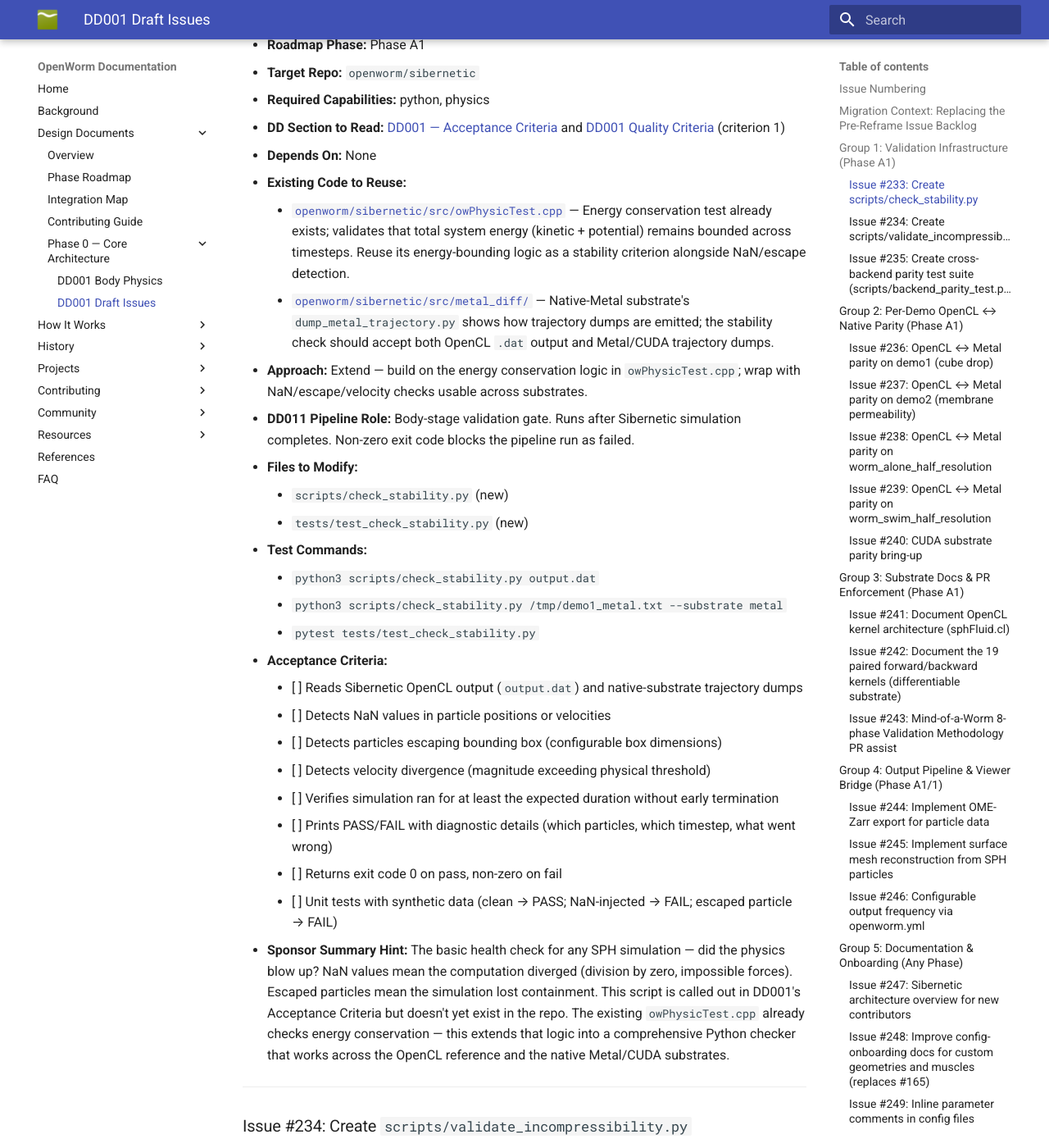
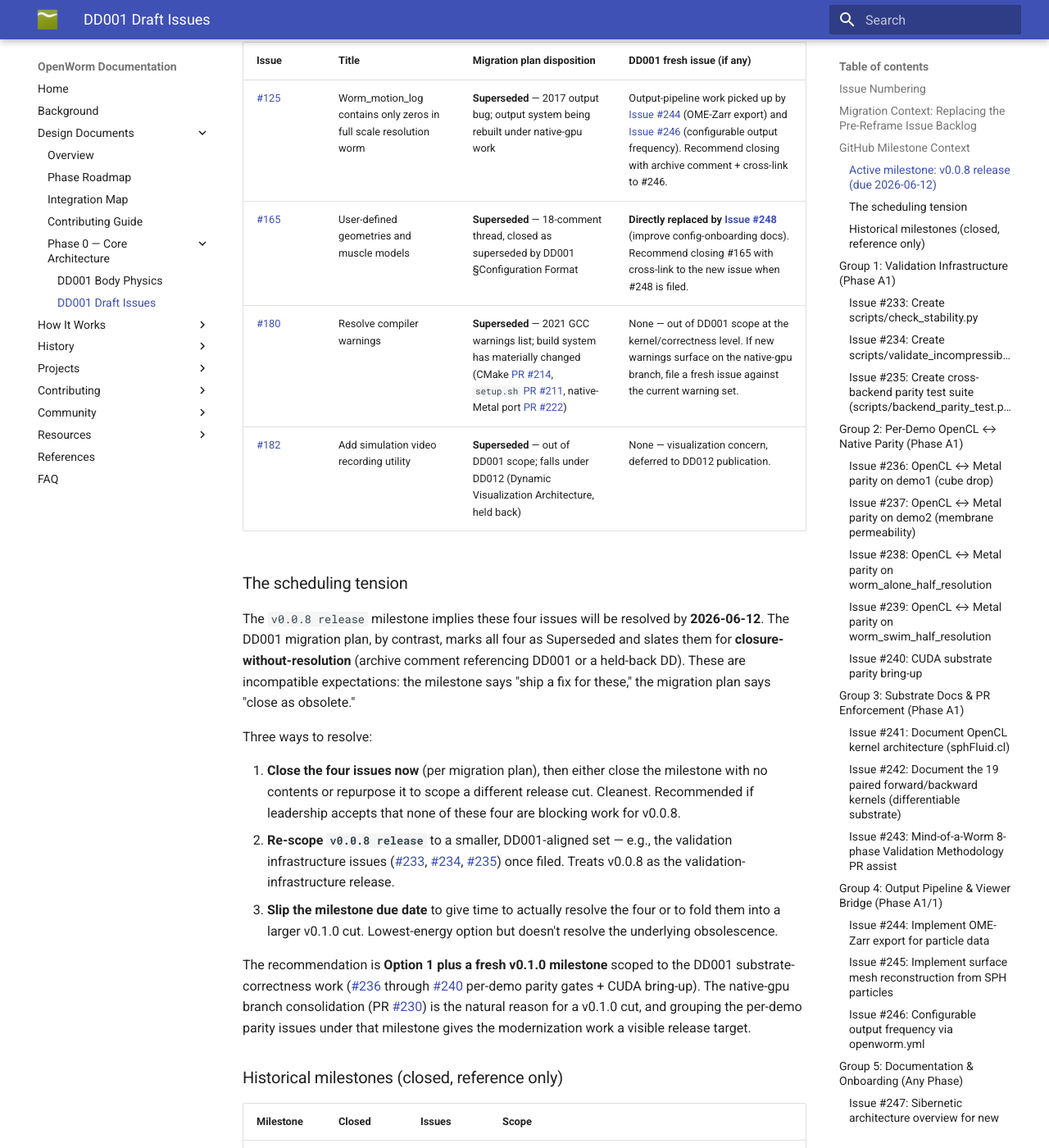
Before and after one commit to openworm/openworm_docs, an MkDocs documentation site: the page built from docs/design_documents/DD001_draft_issues.md, in a window 1280 px wide and 1400 px high, scrolled down 2470 px. Shown: the whole window at 82% size. Built offline with MkDocs 1.6.1 and Material for MkDocs 9.7.7, drawn with Linux system fonts in a browser that asks for light colours; some of the changed text lies outside the part shown.

Commit message:
DD001 draft issues: map GitHub milestones into the doc
Surface the openworm/sibernetic milestone landscape against the DD001
plan so leadership can make an explicit call.

What's in the repo today:
- 3 historical milestones closed 2015-2016 (v0.0.3, v0.0.4, v0.0.5)
- 1 active milestone: v0.0.8 release, due 2026-06-12 (15 days from
  today as of 2026-05-28), containing 4 open issues:
  #125, #165, #180, #182

The conflict:
- All 4 v0.0.8-milestoned issues are slated for closure in the
  migration plan (3 Superseded, 1 Superseded-with-replacement via
  Issue #248 config-onboarding docs)
- The milestone implies these will be RESOLVED by 2026-06-12; the
  migration plan slates them for closure-without-resolution
- Incompatible expectations leadership should settle before either
  the milestone closes or the fresh DD001 issues get filed

What this commit adds:
- New "GitHub Milestone Context" section in DD001_draft_issues
- Table mapping each v0.0.8 issue to its migration disposition and
  the DD001 fresh issue (if any) that picks up the scope
- Three reconciliation options with a recommendation: close the 4
  per migration plan AND open a fresh v0.1.0 milestone scoped to
  the DD001 substrate-correctness work (#236-#240 per-demo parity
  + CUDA bring-up), tied to the native-gpu branch consolidation
  (PR #230)
- Historical milestones table for context

Co-Authored-By: Claude Opus 4.7 (1M context) <noreply@anthropic.com>

```diff
--- a/docs/design_documents/DD001_draft_issues.md
+++ b/docs/design_documents/DD001_draft_issues.md
@@ -41,6 +41,43 @@ The 31 pre-existing `openworm/sibernetic` open issues were triaged in a per-issu
 | [#122](https://github.com/openworm/sibernetic/issues/122) (`pySibernetic` external wrapper, 2017) | Closed as stale community offer | **Issue #252** — formal Python bindings via pybind11 |
 
 The other 22 issues slated for closure map cleanly to DD001 sections (Configuration Format, Integration Contract, Physical Parameters, Backend Stabilization Roadmap, Boundaries) or to held-back DDs (DD012 visualization, DD015 closed-loop touch, DD019 proprioception). The full per-issue migration plan with close-comment templates lives outside this DD.
+
+---
+
+## GitHub Milestone Context
+
+`openworm/sibernetic` has four milestones in its history. Three are historical and closed (v0.0.3 in 2015, v0.0.4 in 2016, v0.0.5 in 2016); each was used to scope a release cycle and is no longer load-bearing. **One active milestone — `v0.0.8 release`, due 2026-06-12** — currently groups four open issues. The DD001 reframe creates a scheduling tension with that milestone that leadership should resolve explicitly before either the milestone closes or these fresh DD001 issues are filed.
+
+### Active milestone: `v0.0.8 release` (due 2026-06-12)
+
+| Issue | Title | Migration plan disposition | DD001 fresh issue (if any) |
+|-------|-------|----------------------------|----------------------------|
+| [#125](https://github.com/openworm/sibernetic/issues/125) | Worm_motion_log contains only zeros in full scale resolution worm | **Superseded** — 2017 output bug; output system being rebuilt under native-gpu work | Output-pipeline work picked up by [Issue #244](#issue-244-implement-ome-zarr-export-for-particle-data) (OME-Zarr export) and [Issue #246](#issue-246-configurable-output-frequency-via-openwormyml) (configurable output frequency). Recommend closing with archive comment + cross-link to #246. |
+| [#165](https://github.com/openworm/sibernetic/issues/165) | User-defined geometries and muscle models | **Superseded** — 18-comment thread, closed as superseded by DD001 §Configuration Format | **Directly replaced by [Issue #248](#issue-248-improve-config-onboarding-docs-for-custom-geometries-and-muscles-replaces-165)** (improve config-onboarding docs). Recommend closing #165 with cross-link to the new issue when #248 is filed. |
+| [#180](https://github.com/openworm/sibernetic/issues/180) | Resolve compiler warnings | **Superseded** — 2021 GCC warnings list; build system has materially changed (CMake [PR #214](https://github.com/openworm/sibernetic/pull/214), `setup.sh` [PR #211](https://github.com/openworm/sibernetic/pull/211), native-Metal port [PR #222](https://github.com/openworm/sibernetic/pull/222)) | None — out of DD001 scope at the kernel/correctness level. If new warnings surface on the native-gpu branch, file a fresh issue against the current warning set. |
+| [#182](https://github.com/openworm/sibernetic/issues/182) | Add simulation video recording utility | **Superseded** — out of DD001 scope; falls under DD012 (Dynamic Visualization Architecture, held back) | None — visualization concern, deferred to DD012 publication. |
+
+### The scheduling tension
+
+The `v0.0.8 release` milestone implies these four issues will be resolved by **2026-06-12**. The DD001 migration plan, by contrast, marks all four as Superseded and slates them for **closure-without-resolution** (archive comment referencing DD001 or a held-back DD). These are incompatible expectations: the milestone says "ship a fix for these," the migration plan says "close as obsolete."
+
+Three ways to resolve:
+
+1. **Close the four issues now** (per migration plan), then either close the milestone with no contents or repurpose it to scope a different release cut. Cleanest. Recommended if leadership accepts that none of these four are blocking work for v0.0.8.
+2. **Re-scope `v0.0.8 release`** to a smaller, DD001-aligned set — e.g., the validation infrastructure issues ([#233](#issue-233-create-scriptscheck_stabilitypy), [#234](#issue-234-create-scriptsvalidate_incompressibilitypy), [#235](#issue-235-create-cross-backend-parity-test-suite-scriptsbackend_parity_testpy)) once filed. Treats v0.0.8 as the validation-infrastructure release.
+3. **Slip the milestone due date** to give time to actually resolve the four or to fold them into a larger v0.1.0 cut. Lowest-energy option but doesn't resolve the underlying obsolescence.
+
+The recommendation is **Option 1 plus a fresh v0.1.0 milestone** scoped to the DD001 substrate-correctness work ([#236](#issue-236-opencl-metal-parity-on-demo1-cube-drop) through [#240](#issue-240-cuda-substrate-parity-bring-up) per-demo parity gates + CUDA bring-up). The native-gpu branch consolidation (PR [#230](https://github.com/openworm/sibernetic/pull/230)) is the natural reason for a v0.1.0 cut, and grouping the per-demo parity issues under that milestone gives the modernization work a visible release target.
+
+### Historical milestones (closed, reference only)
+
+| Milestone | Closed | Issues | Scope |
+|-----------|--------|--------|-------|
+| v0.0.3 | 2015-07 | 12 | LeapFrog integrator, `-help` option, worm config from file, snapshot ability |
+| v0.0.4 | 2016-04 | 15 | Bug-fixing pass: memory leaks, segfault on GPU-absent machines, NEURON interaction |
+| v0.0.5 | 2016-05 | 2 | Multi-device parallelization, settings file format |
+
+These document the project's release-cadence history. No active mapping to DD001 — included here so anyone scanning the milestones page understands the gap between 2016 and the 2026 v0.0.8 work-in-progress.
 
 ---
 
```
